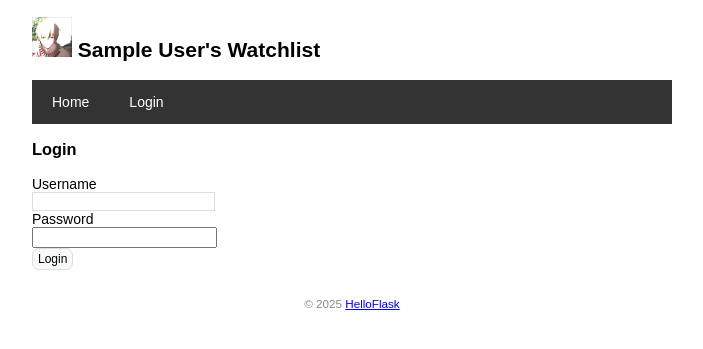
After one commit to 243605329/Flask-, a Flask app: page /login in a window 1280 px wide. The commit adds this page. Shown: the top 349 px of the page, without its empty margins (288-991 px from the left). Run offline with Flask 3, Linux system fonts and the light colour scheme; tables that the repository leaves empty hold one stand-in row (values such as "Sample post").

Commit message:
User authentication with Flask-Login

```diff
--- a/app.py
+++ b/app.py
@@ -6,6 +6,7 @@ import sys
 import click
 from flask import Flask,url_for,render_template,request,flash,redirect,session
 from flask_sqlalchemy import SQLAlchemy
+from flask_login import LoginManager,login_user,login_required,logout_user,current_user
 
 app = Flask(__name__)
 
@@ -27,7 +28,8 @@ app.config['SECRET_KEY'] = 'dev' # 等同于 app.secret_key = 'dev'
 db = SQLAlchemy(app) # 初始化数据库
 
 
-
+login_manager = LoginManager(app) # 实例化扩展类
+login_manager.login_view = 'login' # 登录视图函数名
 
 
 
@@ -43,13 +45,42 @@ def initdb(drop):
     db.create_all()
     click.echo('Initialized database.')
 
+
+@app.cli.command()
+@click.option('--username',prompt=True,help='The username used to login.')
+@click.option('--password',prompt=True,hide_input=True,confirmation_prompt=True,help='The password used to login.')
+def admin(username,password):
+    """
+    注册管理员账户
+    """
+    db.create_all()
+
+    user = User.query.first()
+    if user is not None:
+        click.echo('Updating user...')
+        user.username = username
+        user.set_password(password)
+    else:
+        click.echo('Creating user...')
+        user = User(username=username, name='Admin', is_admin=True)
+        user.set_password(password) # 设置密码
+    db.session.add(user)
+    db.session.commit()
+    click.echo('Done.')
+
+
+@login_manager.user_loader
+def load_user(user_id):
+    user = User.query.get(int(user_id))
+    return user
+
+
 @app.cli.command()
 def forge():
     """
     生成虚拟数据
     """
     db.create_all()
-    name	=	'Study Flask'
     v_movies =[
         {'title':	'预兆',	'year':	'2023'},
         {'title':	'年轻的心',	'year':	'2024'},
@@ -63,15 +94,11 @@ def forge():
         {'title':	'龙猫',	'year':	'1988'},
     ]
 
-
-    user = User(name=name)
-    db.session.add(user)
     for m in v_movies:
         movie = Movie(title=m['title'],year=m['year'])
         db.session.add(movie)
     db.session.commit()
     click.echo('Done.')
-
 
 @app.context_processor
 def inject_user():
@@ -83,9 +110,38 @@ def page_not_found(e):
     return render_template('404.html'),404
 
 
+
+@app.route('/login',methods=['GET','POST'])
+def login():
+    if request.method == 'POST':
+        username = request.form['username']
+        password = request.form['password']
+
+        if not username or not password:
+            flash('出错.')
+            return redirect(url_for('login'))
+
+        user = User.query.filter_by(username=username).first()
+        if username == user.username and user.validate_password(password):
+            login_user(user)
+            flash('登陆成功.')
+            return redirect(url_for('index'))
+        flash('用户名或密码错误.')
+        return redirect(url_for('login'))
+
+    return render_template('login.html')
+
+@app.route('/logout')
+def logout():
+    logout_user() # 登出用户
+    flash('再见.')
+    return redirect(url_for('index')) # 重定向回主页
+
 @app.route('/',methods=['GET','POST'])
 def index():
     if request.method == 'POST': # 判断是否是 POST 请求
+        if not current_user.is_authenticated:
+            return redirect(url_for('index'))
         title = request.form.get('title') # 获取表单数据
         year = request.form.get('year') # 获取表单数据
 
@@ -102,7 +158,28 @@ def index():
     return render_template('index.html',movies=movies)
 
 
+
+@app.route('/settings',methods=['GET','POST'])
+@login_required
+def settings():
+    if request.method == 'POST':
+        name = request.form['name']
+
+        if not name or len(name) > 20:
+            flash('出错.')
+            return redirect(url_for('settings'))
+        current_user.name = name
+        # current_user 会返回当前登录用户的数据库记录对象
+        # 等同于下面的用法
+        # user = User.query.first()
+        # user.name = name
+        db.session.commit()
+        flash('设置成功.')
+    return render_template('settings.html')
+
+
 @app.route('/movie/edit/<int:movie_id>',methods=['GET','POST'])
+@login_required
 def edit(movie_id):
     movie = Movie.query.get_or_404(movie_id)
     if request.method == 'POST':
@@ -118,7 +195,10 @@ def edit(movie_id):
         return redirect(url_for('index'))
     return render_template('edit.html',movie=movie)
 
+
+
 @app.route('/movie/delete/<int:movie_id>',methods=['POST'])
+@login_required
 def delete(movie_id):
     movie = Movie.query.get_or_404(movie_id) # 获取电影记录
     db.session.delete(movie) # 删除对应的记录
--- a/templates/base.html
+++ b/templates/base.html
@@ -22,6 +22,12 @@
     <nav>
         <ul>
             <li><a href="{{ url_for('index') }}">Home</a></li>
+            {% if current_user.is_authenticated %}
+            <li><a href="{{ url_for('settings') }}">Settings</a></li>
+            <li><a href="{{ url_for('logout') }}">Logout</a></li>
+            {% else %}
+            <li><a href="{{ url_for('login') }}">Login</a></li>
+            {% endif %}
         </ul>
     </nav>
     {% block content %}{% endblock %}
--- a/templates/index.html
+++ b/templates/index.html
@@ -2,19 +2,23 @@
 
 {% block content %}
 <p>{{movies|length}} Titles</p>
+{% if current_user.is_authenticated and current_user.is_admin %}
 <form method="post">
     Name <input type="text" name="title" autocapitalize="off" required>
     Year <input type="text" name="year" autocapitalize="off" required>
     <input class="btn" type="submit" name="submit" value="Add">
 </form>
+{% endif %}
 <ul class="movie-list">
     {% for movie in movies %}
     <li>{{movie.title}} - {{movie.year}}
         <span class="float-right">
+            {% if current_user.is_authenticated%}
             <form class="inline-form" method="post" action="{{url_for('delete',movie_id = movie.id)}}">
                 <input class="btn" type="submit" name="delete" value="Delete" onclick="return confirm('Are you sure')">
             </form>
             <a class="btn" href="{{url_for('edit',movie_id=movie.id)}}">编辑</a>
+            {% endif %}
             <a class="btn-douban" href="https://search.douban.com/movie/subject_search?search_text={{movie.title}}"
                 target="_blank" title="Find this movie on douban">豆瓣</a>
         </span>
--- /dev/null
+++ b/templates/login.html
@@ -0,0 +1,13 @@
+{% extends 'base.html'%}
+
+{%block content%}
+<h3>Login</h3>
+<form method="post">
+    Username <br>
+    <input type="text" name="username" required> <br>
+    Password <br>
+    <input type="password" name="password" required> <br>
+    <input class="btn" type="submit" name="submit" value="Login">
+</form>
+
+{%endblock%}
```
Also changed, not shown: models.py (+20 -2 lines), templates/settings.html (added, +10 -0 lines).
